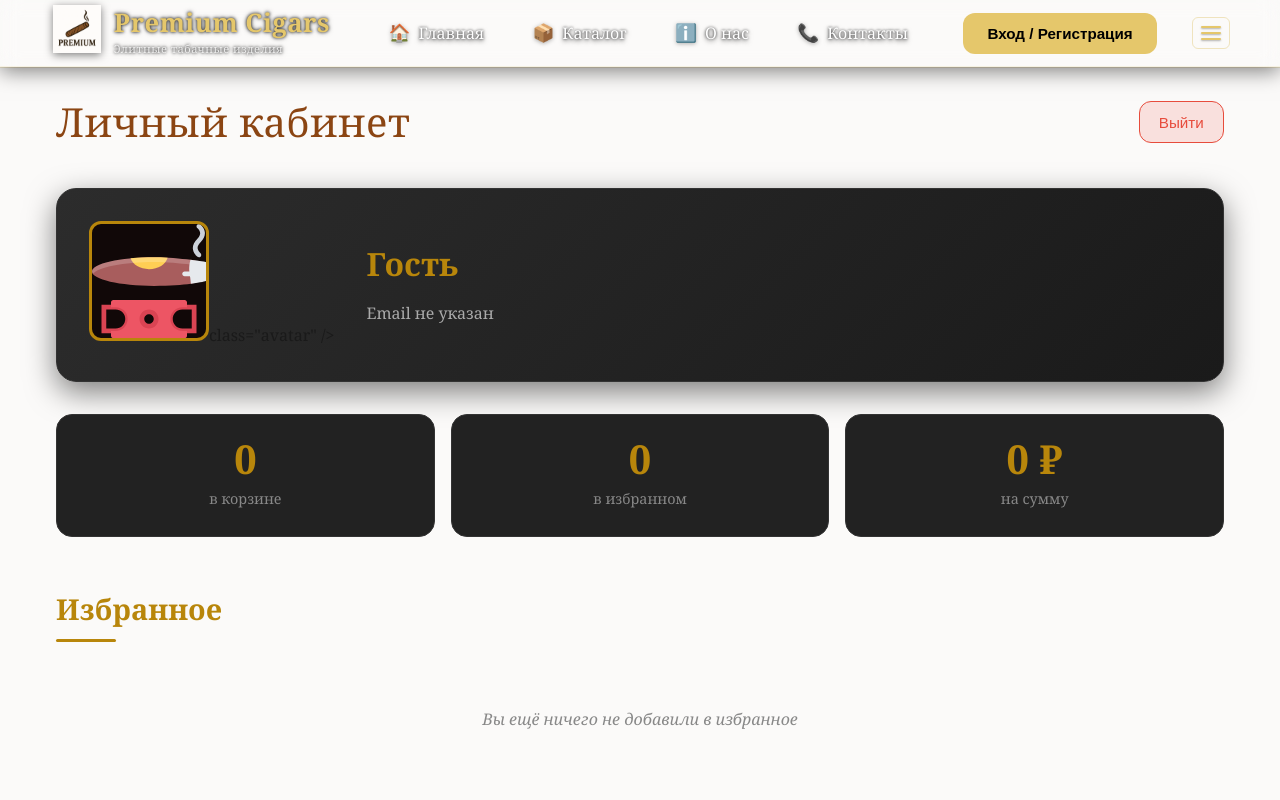
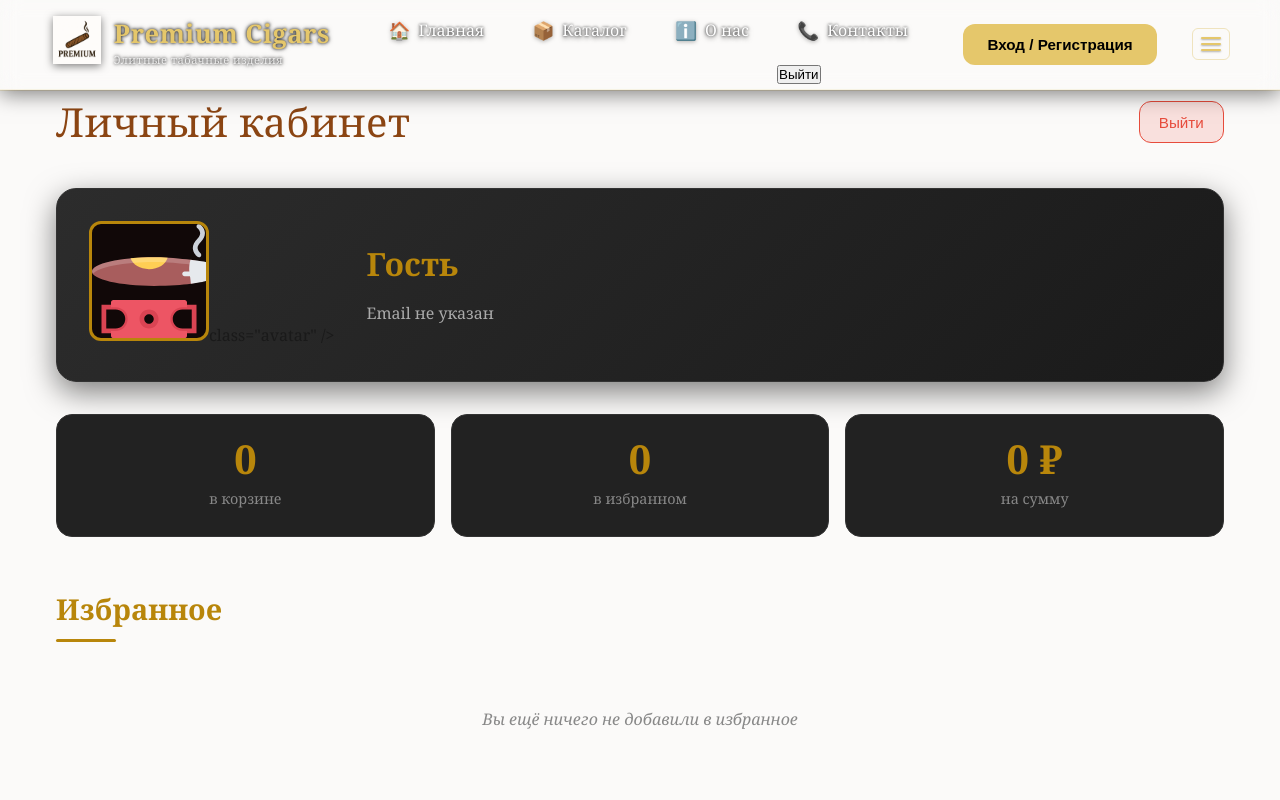
Before and after one commit to MaxiViP/Premium-Cigars, a Vue app: page /profile in a window 1280 px wide. Shown: the top 800 px of the page. Built offline with nearby package versions, Linux system fonts and the light colour scheme.

Commit message:
new vite_api_url 3

```diff
--- a/src/components/auth/OAuthButtons.vue
+++ b/src/components/auth/OAuthButtons.vue
@@ -10,9 +10,9 @@
 </template>
 
 <script setup lang="ts">
-const base = import.meta.env.VITE_API_URL?.replace(/\/api$/, '') || 'http://localhost:5000'
-const googleUrl = `${base}/api/auth/google`
-const yandexUrl = `${base}/api/auth/yandex`
+const base = 'https://maxivip-premium-cigars-fc19.twc1.net';
+const googleUrl = `${base}/api/auth/google`;
+const yandexUrl = `${base}/api/auth/yandex`;
 </script>
 <style scoped>
 .oauth-buttons {
--- a/src/components/ui/AppHeader.vue
+++ b/src/components/ui/AppHeader.vue
@@ -39,6 +39,7 @@
                 <span class="nav-icon">📞</span>
                 <span class="nav-text">Контакты</span>
               </router-link>
+              <button @click="auth.logout" class="logout-btn">Выйти</button>
             </li>
           </ul>
           <!-- АВТОРИЗАЦИЯ: ДЕСКТОП -->
@@ -60,7 +61,14 @@
               <span class="profile-name">
                 {{ displayName }}
               </span>
-              <svg class="profile-svg" width="16" height="16" viewBox="0 0 24 24" fill="none" stroke="currentColor">
+              <svg
+                class="profile-svg"
+                width="16"
+                height="16"
+                viewBox="0 0 24 24"
+                fill="none"
+                stroke="currentColor"
+              >
                 <path d="M19 9l-7 7-7-7" stroke-width="2" />
               </svg>
             </router-link>
@@ -567,8 +575,7 @@ const isAuthenticated = computed(() => !!auth.token)
   .nav-links {
     display: none;
   }
-   .auth-buttons {
-
+  .auth-buttons {
   }
   /* .profile-avatar {
     display: none;
```
Also changed, not shown: 1 other file (tests, documents, lock files or other folders).
